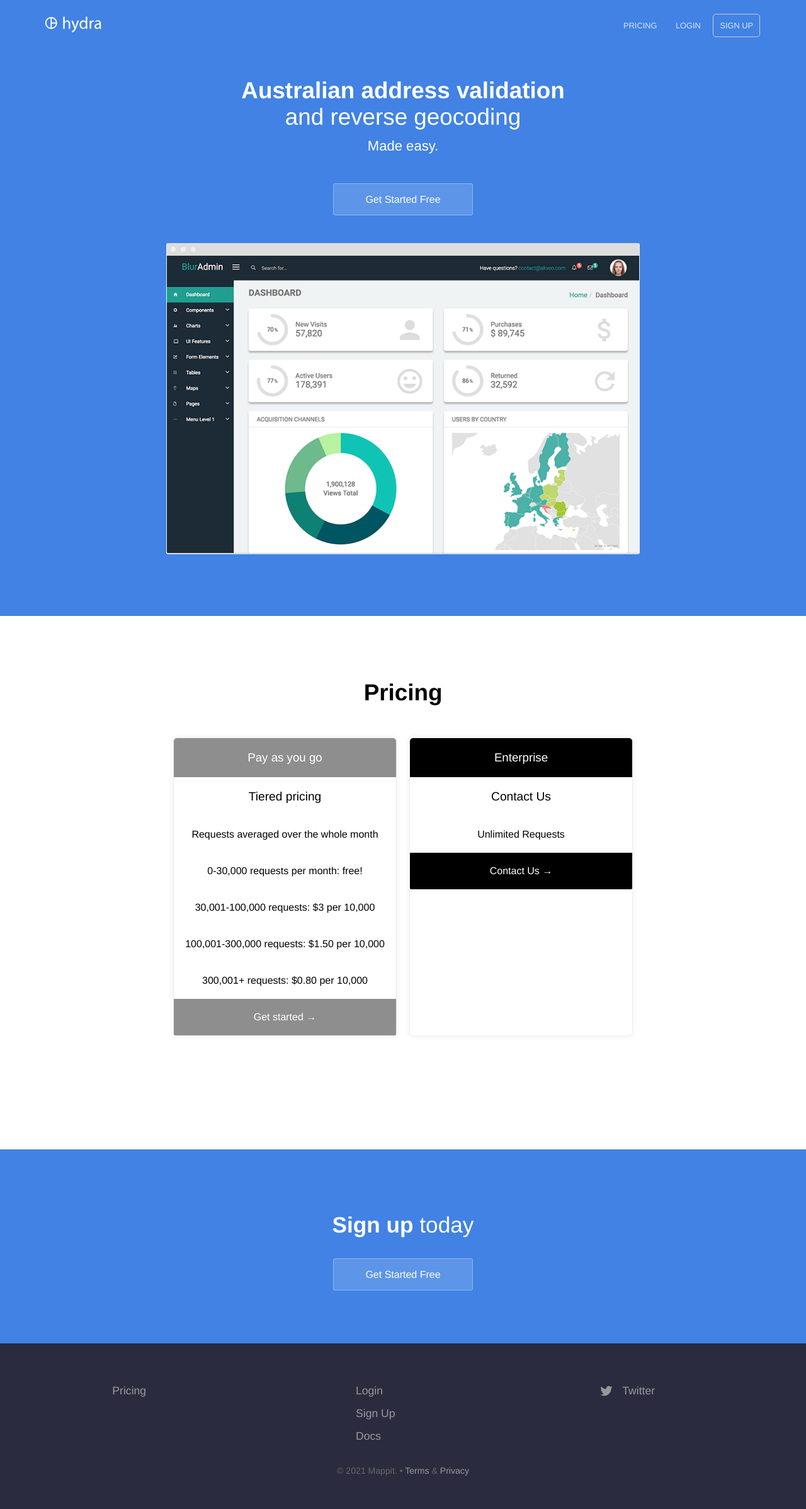
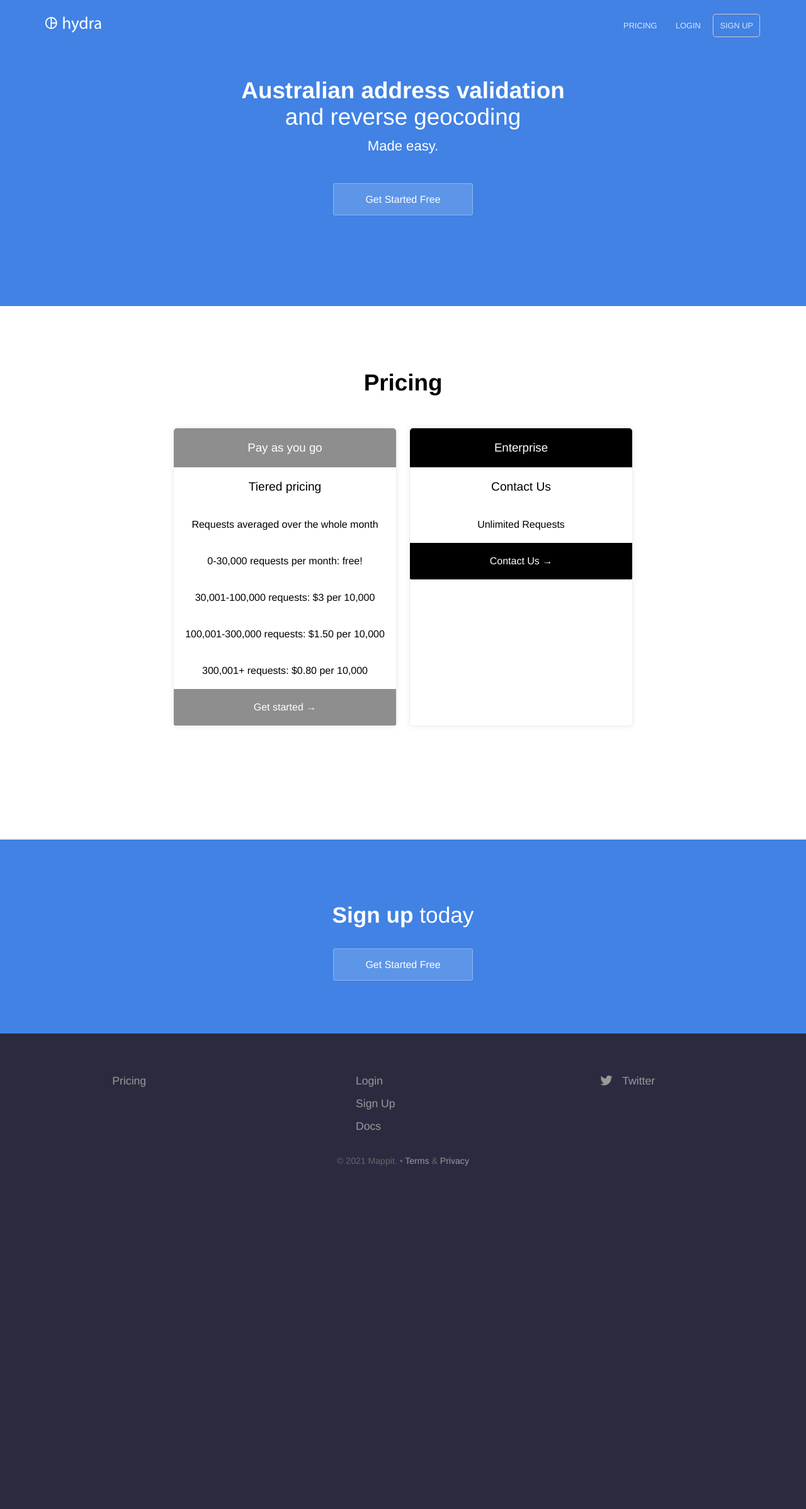
Before and after one commit to CloudCannon/hydra-jekyll-template, a Jekyll site: the page built from index.html, in a window 1280 px wide. Shown: the whole page at 63% size. Built offline with Jekyll 4.4.1, drawn with Linux system fonts in a browser that asks for light colours; the list of posts is cut into pages by our own code; after the commit the page ends 1904 px from its top, so only the background shows below that.

Commit message:
Remove hero image

```diff
--- a/index.html
+++ b/index.html
@@ -8,9 +8,6 @@ description: Made easy.
 		<h1 class="editable">and reverse geocoding</h1>
 		<p class="subtext editable">Made easy.</p>
 		<div class="cta button alt"><a href="{{ site.sign_up_url }}">Get Started Free</a></div>
-		<div>
-			<img src="{{ site.baseurl }}/images/dashboard.png" alt="Screenshot" class="screenshot editable" />
-		</div>
 	</div>
 </section>
 
```
